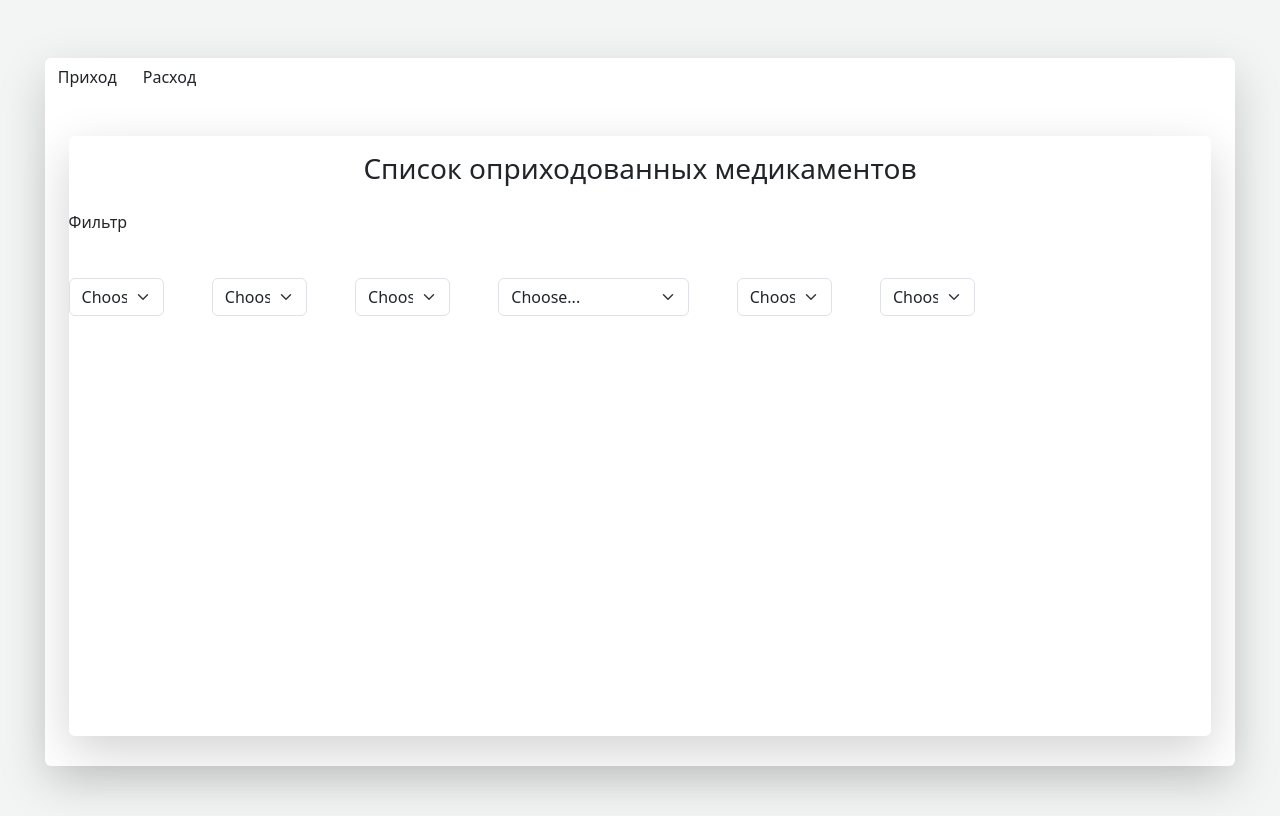
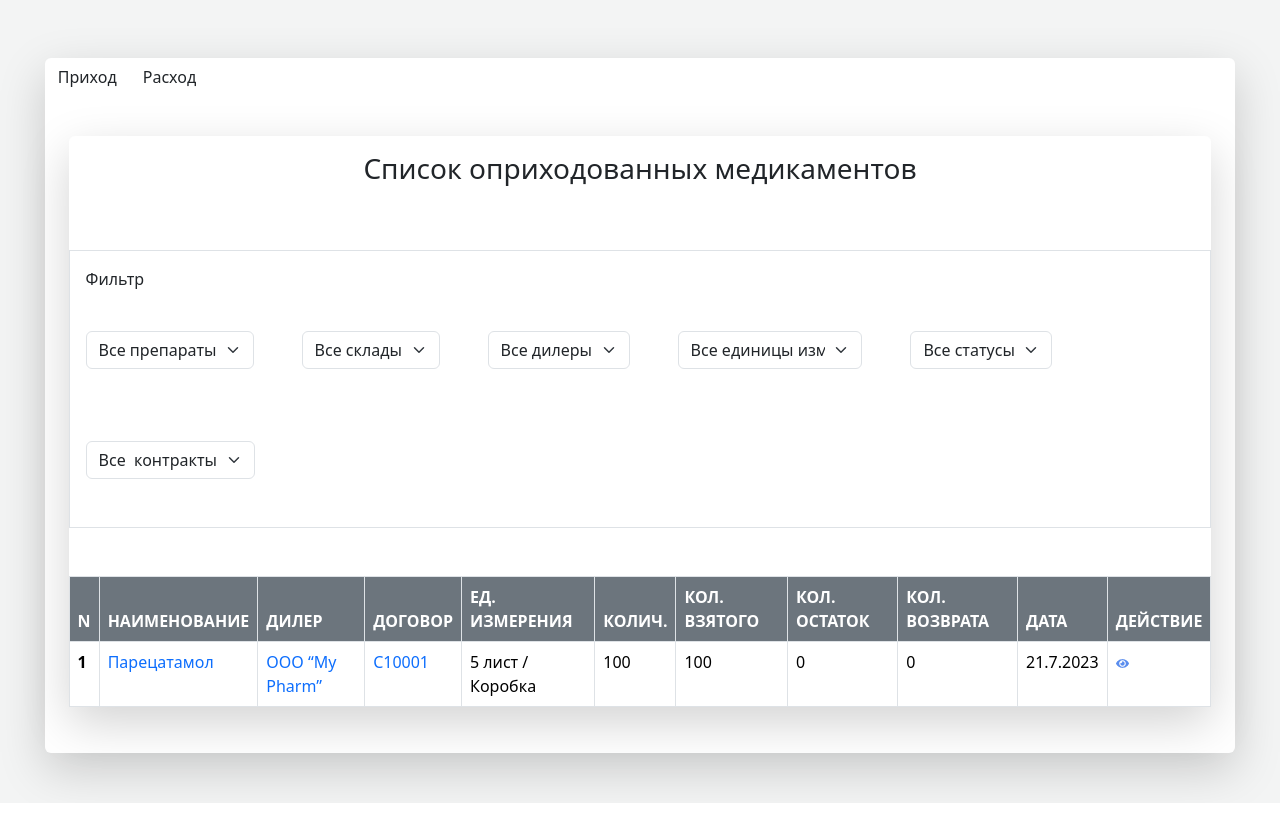
Before and after one commit to Shakhzod888/D-Clinics, a React (Create React App) app: page / in a window 1280 px wide. Shown: the part 583-1399 px from the top of the page. Built offline with nearby package versions, Linux system fonts and the light colour scheme.

Commit message:
added lists

```diff
--- a/src/components/pages/basic/clinicsArrival/prikhot.jsx
+++ b/src/components/pages/basic/clinicsArrival/prikhot.jsx
@@ -1,57 +1,129 @@
 import React from "react";
-
+import Eye from "../assets/eye.png";
+import Lists from "../list.json";
 function Prikhot() {
+  const date = new Date();
+  const day = date.getDate();
+  const month = date.getMonth() + 1; // Months are zero-based (January is 0)
+  const year = date.getFullYear();
   return (
     <>
       <div className="shadow basic_2 shadow-lg bg-body rounded">
         <h3 className="text-center p-3 text-list">
           Список оприходованных медикаментов
         </h3>
-
+        <div className="border border-right-0 p-3 pb-5 mt-5">
           <p>Фильтр</p>
-        <div className="d-flex flex-wrap pt-1 gap-5">
-          <div className="col-md-1">
-            <label for="inputState" className="form-label"></label>
+          <div className="d-flex flex-wrap gap-5">
+            <div className="col-md-1.5">
+              <label for="inputState" className="form-label "></label>
               <select id="inputState" className="form-select sell ">
-              <option selected>Choose...</option>
+                <option selected>Все препараты</option>
                 <option>...</option>
               </select>
             </div>
-          <div className="col-md-1">
-            <label for="inputState" className="form-label"></label>
-            <select id="inputState" className="form-select">
-              <option selected>Choose...</option>
+            <div className="col-md-1.5">
+              <label for="inputState" className="form-label "></label>
+              <select id="inputState" className="form-select sell ">
+                <option selected>Все склады</option>
                 <option>...</option>
               </select>
             </div>
-          <div className="col-md-1">
-            <label for="inputState" className="form-label"></label>
-            <select id="inputState" className="form-select ">
-              <option selected>Choose...</option>
+
+            <div className="col-md-1.5">
+              <label for="inputState" className="form-label "></label>
+              <select id="inputState" className="form-select sell ">
+                <option selected>Все дилеры</option>
                 <option>...</option>
               </select>
             </div>
+
             <div className="col-md-2">
               <label for="inputState" className="form-label"></label>
               <select id="inputState" className="form-select">
-              <option selected>Choose...</option>
+                <option selected>Все единицы измерения</option>
                 <option>...</option>
               </select>
             </div>
-          <div className="col-md-1">
+            <div className="col-md-1.5">
               <label for="inputState" className="form-label"></label>
               <select id="inputState" className="form-select">
-              <option selected>Choose...</option>
+                <option selected>Все статусы</option>
                 <option>...</option>
               </select>
             </div>
-          <div className="col-md-1">
+            <div className="col-md-1.5">
               <label for="inputState" className="form-label"></label>
               <select id="inputState" className="form-select">
-              <option selected>Choose...</option>
+                <option selected>Все  контракты</option>
                 <option>...</option>
               </select>
             </div>
+          </div>
+        </div>
+        <div className="mt-5">
+          <table class="table table-bordered">
+            <thead>
+              <tr>
+                <th className="p-2 bg-secondary text-white" scope="col">
+                  N
+                </th>
+                <th className="p-2 bg-secondary text-white" scope="col">
+                  НАИМЕНОВАНИЕ
+                </th>
+                <th className="p-2 bg-secondary text-white" scope="col">
+                  ДИЛЕР
+                </th>
+                <th className="p-2 bg-secondary text-white" scope="col">
+                  ДОГОВОР
+                </th>
+                <th className="p-2 bg-secondary text-white" scope="col">
+                  ЕД. ИЗМЕРЕНИЯ
+                </th>
+                <th className="p-2 bg-secondary text-white" scope="col">
+                  КОЛИЧ.
+                </th>
+                <th className="p-2 bg-secondary text-white" scope="col">
+                  КОЛ. ВЗЯТОГО{" "}
+                </th>
+                <th className="p-2 bg-secondary text-white" scope="col">
+                  КОЛ. ОСТАТОК
+                </th>
+                <th className="p-2 bg-secondary text-white" scope="col">
+                  КОЛ. ВОЗВРАТА
+                </th>
+                <th className="p-2 bg-secondary text-white" scope="col">
+                  ДАТА
+                </th>
+                <th className="p-2 bg-secondary text-white" scope="col">
+                  ДЕЙСТВИЕ
+                </th>
+              </tr>
+            </thead>
+            <tbody>
+              {Lists.map((list) => {
+                return (
+                  <tr key={list.id}>
+                    <th scope="row">{list.id}</th>
+                    <td className="text-primary">{list.name}</td>
+                    <td className="text-primary">{list.dealer}</td>
+                    <td className="text-primary">{list.contract}</td>
+                    <td>{list.ed_measurements}</td>
+                    <td>{list.quantity}</td>
+                    <td>{list.qty_taken}</td>
+                    <td>{list.qty_remainder}</td>
+                    <td>{list.qty_return}</td>
+                    <td>
+                      {day}.{month}.{year}
+                    </td>
+                    <td>
+                      <img src={Eye} alt="" />
+                    </td>
+                  </tr>
+                );
+              })}
+            </tbody>
+          </table>
         </div>
       </div>
     </>
--- a/src/components/pages/basic/expenditure/expenditure.jsx
+++ b/src/components/pages/basic/expenditure/expenditure.jsx
@@ -3,7 +3,7 @@ import React, { useState } from "react";
 function ExpenditureTab() {
   return (
     <>
-      <div className="shadow basic_2 shadow-lg bg-body rounded">
+      <div className="shadow basic_3 shadow-lg bg-body rounded">
         <h3 className="text-center p-3 text-list">
           Список выданных медикаментов
         </h3>
--- /dev/null
+++ b/src/components/pages/basic/list.json
@@ -0,0 +1,13 @@
+[
+  {
+    "id": 1,
+    "name": "Парецатамол ",
+    "dealer": "ООО “My Pharm”",
+    "contract": "C10001",
+    "ed_measurements": "5 лист / Коробка",
+    "quantity": 100,
+    "qty_taken": 100,
+    "qty_remainder": 0,
+    "qty_return": 0
+  }
+]
--- a/src/main.scss
+++ b/src/main.scss
@@ -30,7 +30,16 @@ body {
   margin-right: auto;
   margin-top: 40px;
   width: 96%;
-  height: 600px;
+  height: auto;
+}
+
+.basic_3 {
+  display: block;
+  margin-left: auto;
+  margin-right: auto;
+  margin-top: 40px;
+  width: 96%;
+  height: 500px;
 }
 
 .weap {
```
Also changed, not shown: src/components/pages/basic/assets/eye.png (added). Lines whose indentation alone changed are shown as unchanged.
